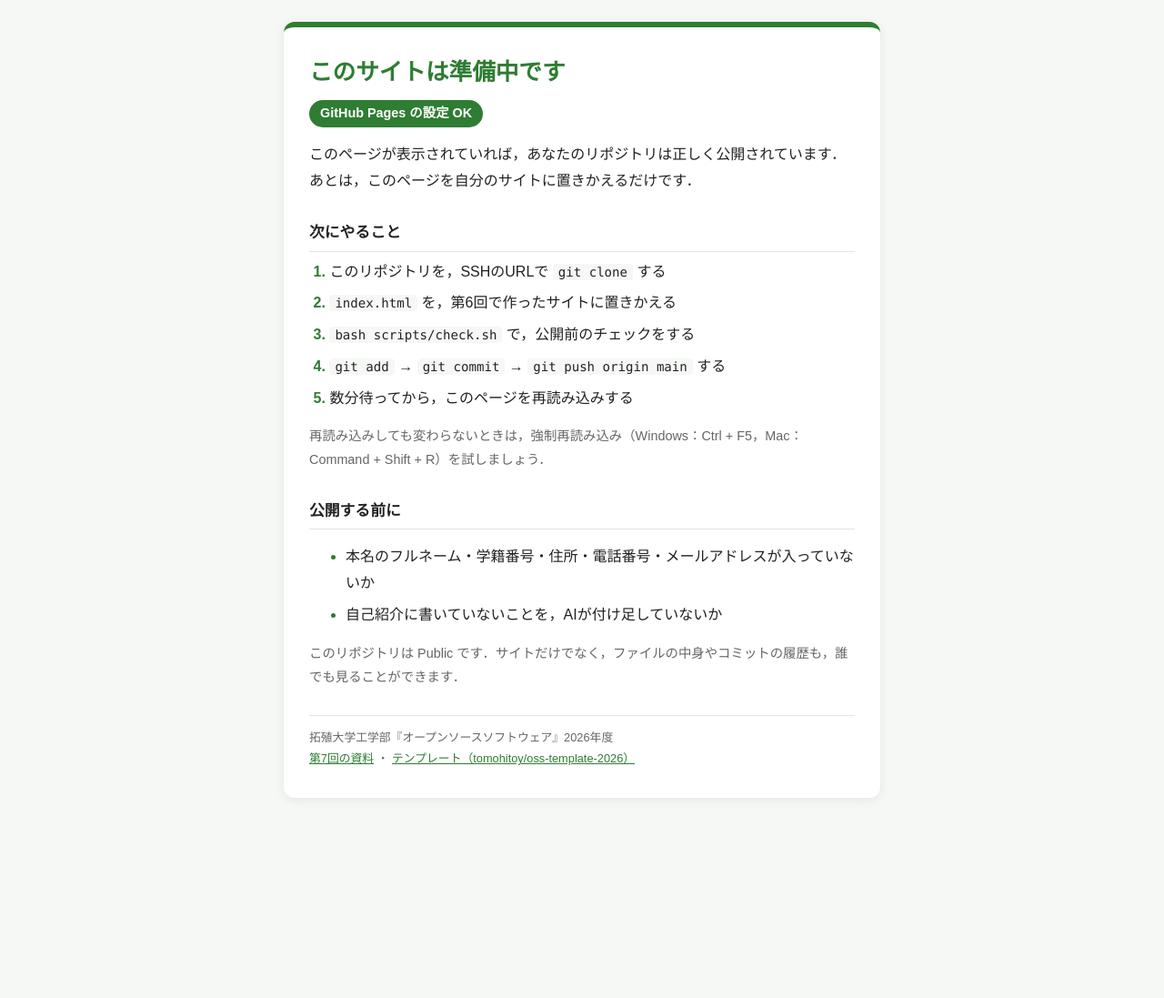
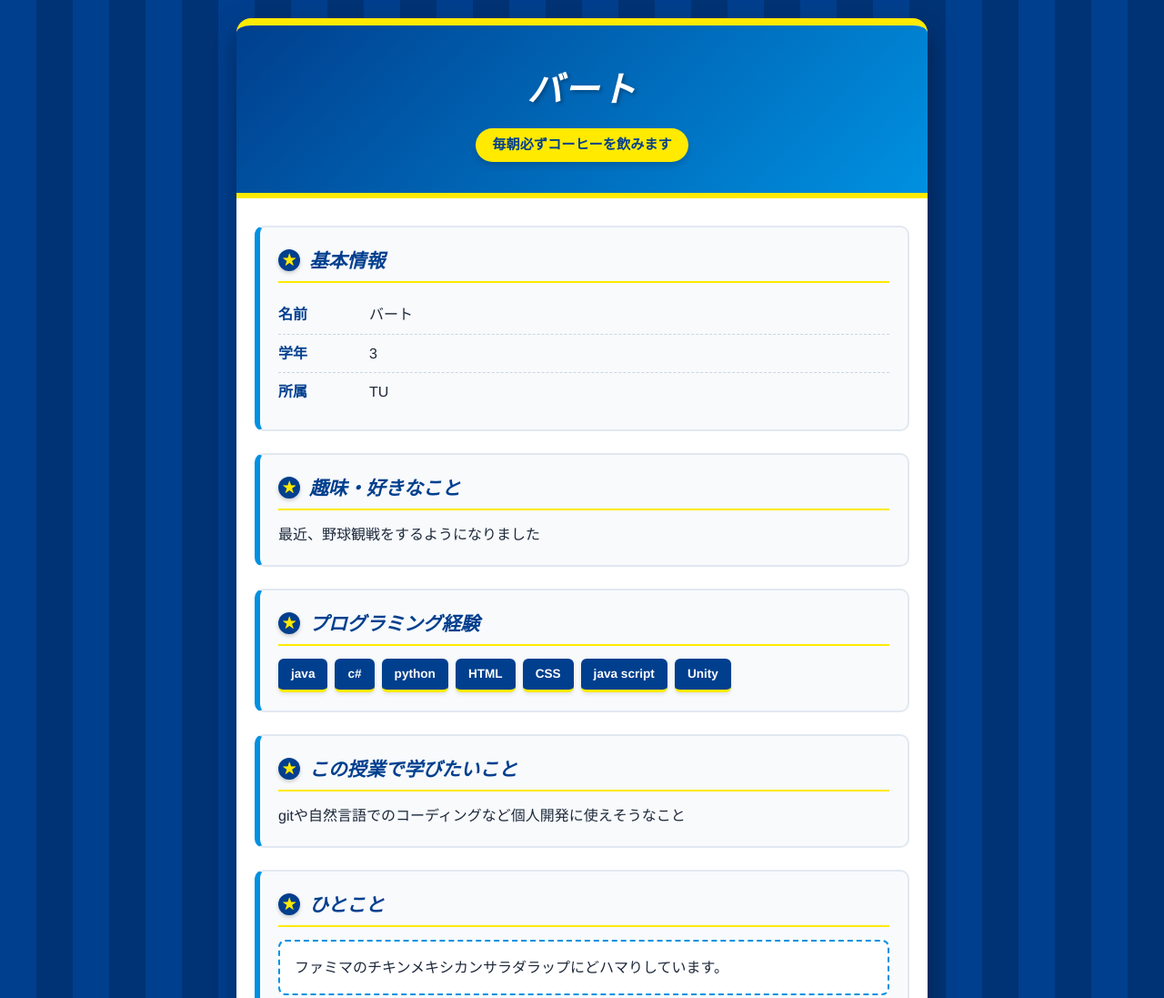
Before and after one commit to G484472024/G484472024.github.io, a plain HTML site: page index.html in a window 1280 px wide. Shown: the top 1097 px of the page at 91% size. Before the commit the page ends 901 px from the top, so only its background shows below. Drawn offline with Linux system fonts and the light colour scheme.

Commit message:
feat: 第6回で作ったサイトを公開する

```diff
--- a/index.html
+++ b/index.html
@@ -1,162 +1,337 @@
 <!DOCTYPE html>
-<!-- oss-template-2026:placeholder （この目印で，scripts/check.sh が「準備中」のページかどうかを見分けます） -->
-<!--
-  テンプレートの「準備中」のページです．
-  このページが https://ユーザー名.github.io/ に表示されたら，GitHub Pages の設定は成功です．
-  第7回の実習4で，このファイルを第6回で作った index.html に置きかえます．
--->
 <html lang="ja">
 <head>
+    <!-- 文字コード設定 -->
     <meta charset="UTF-8">
-  <meta name="viewport" content="width=device-width, initial-scale=1">
-  <title>準備中</title>
+    <!-- スマホ・レスポンシブ対応設定 -->
+    <meta name="viewport" content="width=device-width, initial-scale=1.0">
+    <title>バートのポートフォリオ</title>
+
     <style>
-    /* ===== 色の設定 ===== */
+        /* ==================================================
+           1. カラー変数と全体の初期設定
+           指定されたカラーコードを使用：
+           - #003F8E (ダークブルー)
+           - #0091E1 (ライトブルー)
+           - #FFFFFF (ホワイト)
+           - #FFEA00 (イエロー)
+           ================================================== */
         :root {
-      --main-color: #2e7d32;  /* メインの色（見出し・番号） */
-      --bg-color: #f5f8f5;    /* ページの背景の色 */
-      --card-color: #ffffff;  /* カードの背景の色 */
-      --text-color: #222222;  /* 文字の色 */
-      --sub-color: #666666;   /* 補足の文字の色 */
-      --line-color: #dfe6df;  /* 区切り線の色 */
+            --dark-blue: #003F8E;
+            --light-blue: #0091E1;
+            --white: #FFFFFF;
+            --yellow: #FFEA00;
+            --text-color: #1e293b;
         }
 
-    /* パソコンやスマートフォンがダークモードのときの色 */
-    @media (prefers-color-scheme: dark) {
-      :root {
-        --main-color: #81c784;
-        --bg-color: #121512;
-        --card-color: #1e231e;
-        --text-color: #e8ece8;
-        --sub-color: #a0a8a0;
-        --line-color: #2f362f;
-      }
+        /* 全要素のリセット */
+        * {
+            box-sizing: border-box;
+            margin: 0;
+            padding: 0;
         }
 
-    /* ページ全体：カードを画面のまんなかに置く */
+        /* 全体背景：スポーティーな「縦のストライプ」模様をCSSグラデーションで作成 */
         body {
-      margin: 0;
+            font-family: 'Helvetica Neue', Arial, 'ヒラギノ角ゴ Pro W3', 'Hiragino Kaku Gothic Pro', 'メイリオ', Meiryo, sans-serif;
+            color: var(--text-color);
+            line-height: 1.6;
+            background-color: var(--dark-blue);
+            /* 縦ストライプ模様（ダークブルーとライトブルーの交互） */
+            background-image: repeating-linear-gradient(
+                90deg,
+                var(--dark-blue),
+                var(--dark-blue) 40px,
+                #003375 40px,
+                #003375 80px
+            );
             min-height: 100vh;
+            padding: 20px 10px;
+        }
+
+        /* メインカードコンテナ */
+        .container {
+            max-width: 760px;
+            margin: 0 auto;
+            background-color: var(--white);
+            border-radius: 16px;
+            box-shadow: 0 12px 30px rgba(0, 0, 0, 0.35);
+            overflow: hidden;
+            /* スポーティーな黄色の太い上部ボーダー */
+            border-top: 8px solid var(--yellow);
+        }
+
+        /* ==================================================
+           2. ヘッダーエリア
+           ================================================== */
+        header {
+            background: linear-gradient(135deg, var(--dark-blue) 0%, var(--light-blue) 100%);
+            color: var(--white);
+            padding: 40px 20px;
+            text-align: center;
+            position: relative;
+        }
+
+        /* ヘッダー下部のアクセントライン */
+        header::after {
+            content: '';
+            position: absolute;
+            bottom: 0;
+            left: 0;
+            width: 100%;
+            height: 6px;
+            background-color: var(--yellow);
+        }
+
+        /* 名前の見出し（スピード感・スポーティーさを出すため斜体に） */
+        header h1 {
+            font-size: 2.4rem;
+            font-weight: 900;
+            letter-spacing: 2px;
+            font-style: italic;
+            margin-bottom: 12px;
+            text-shadow: 2px 2px 4px rgba(0, 0, 0, 0.3);
+        }
+
+        /* キャッチコピーバッジ */
+        .catchphrase {
+            display: inline-block;
+            background-color: var(--yellow);
+            color: var(--dark-blue);
+            font-weight: bold;
+            padding: 6px 18px;
+            border-radius: 20px;
+            font-size: 0.95rem;
+            box-shadow: 0 4px 6px rgba(0, 0, 0, 0.15);
+        }
+
+        /* ==================================================
+           3. メインコンテンツエリア（各セクション）
+           ================================================== */
+        main {
+            padding: 30px 20px;
+        }
+
+        /* セクションカード */
+        .section-card {
+            background-color: #f8fafc;
+            border: 2px solid #e2e8f0;
+            border-left: 6px solid var(--light-blue);
+            border-radius: 10px;
+            padding: 20px;
+            margin-bottom: 24px;
+        }
+
+        /* セクション見出し：星モチーフ（★）と縦ストライプ風のライン */
+        h2 {
+            font-size: 1.3rem;
+            color: var(--dark-blue);
+            font-style: italic;
             display: flex;
             align-items: center;
-      justify-content: center;
-      padding: 24px 16px;
-      box-sizing: border-box;
-      font-family: "Hiragino Sans", "Yu Gothic", "Meiryo", sans-serif;
-      line-height: 1.8;
-      color: var(--text-color);
-      background: var(--bg-color);
+            margin-bottom: 14px;
+            padding-bottom: 6px;
+            border-bottom: 2px solid var(--yellow);
         }
 
-    /* まんなかのカード */
-    main {
-      width: 100%;
-      max-width: 600px;
-      padding: 32px 28px;
-      background: var(--card-color);
-      border-top: 6px solid var(--main-color);
-      border-radius: 12px;
-      box-shadow: 0 2px 12px rgba(0, 0, 0, 0.08);
+        /* 「星」モチーフをCSS擬似要素で配置 */
+        h2::before {
+            content: '★';
+            color: var(--yellow);
+            background-color: var(--dark-blue);
+            font-style: normal;
+            font-size: 0.9rem;
+            width: 24px;
+            height: 24px;
+            display: inline-flex;
+            align-items: center;
+            justify-content: center;
+            border-radius: 50%;
+            margin-right: 10px;
+            box-shadow: 0 2px 4px rgba(0, 0, 0, 0.2);
         }
 
-    h1 {
-      margin: 0 0 4px;
-      font-size: clamp(1.3rem, 6vw, 1.6rem);  /* スマートフォンでは少し小さくする */
-      line-height: 1.4;
-      color: var(--main-color);
+        /* 基本情報リスト */
+        .info-list {
+            list-style: none;
         }
 
-    h2 {
-      margin: 28px 0 8px;
-      padding-bottom: 4px;
-      font-size: 1.05rem;
-      border-bottom: 1px solid var(--line-color);
+        .info-list li {
+            padding: 8px 0;
+            border-bottom: 1px dashed #cbd5e1;
+            display: flex;
         }
 
-    /* 「設定は成功」のバッジ */
-    .badge {
-      display: inline-block;
-      margin: 8px 0 0;
-      padding: 2px 12px;
-      font-size: 0.9rem;
-      font-weight: bold;
-      color: var(--card-color);
-      background: var(--main-color);
-      border-radius: 999px;
+        .info-list li:last-child {
+            border-bottom: none;
         }
 
-    /* 「次にやること」の番号つきリスト */
-    ol {
-      margin: 0;
-      padding-left: 1.4em;
-    }
-    li {
-      margin-bottom: 6px;
-    }
-    li::marker {
+        .info-label {
             font-weight: bold;
-      color: var(--main-color);
+            color: var(--dark-blue);
+            width: 100px;
+            flex-shrink: 0;
         }
 
-    /* コマンドの見た目 */
-    code {
-      padding: 1px 6px;
-      font-family: "SFMono-Regular", Consolas, monospace;
-      font-size: 0.88em;
-      background: var(--bg-color);
-      border-radius: 4px;
-      white-space: nowrap;  /* コマンドの途中で折り返さない */
+        /* プログラミング言語のタグスタイル */
+        .skill-tags {
+            display: flex;
+            flex-wrap: wrap;
+            gap: 8px;
+            margin-top: 6px;
         }
 
-    /* 補足の小さな文字 */
-    .sub {
-      font-size: 0.9rem;
-      color: var(--sub-color);
+        .skill-tag {
+            background-color: var(--dark-blue);
+            color: var(--white);
+            font-weight: bold;
+            font-size: 0.85rem;
+            padding: 6px 14px;
+            border-radius: 6px;
+            /* 下部にアクセントカラーのイエロー */
+            border-bottom: 3px solid var(--yellow);
+            box-shadow: 0 2px 4px rgba(0, 0, 0, 0.1);
         }
 
-    /* いちばん下の小さな文字 */
+        /* ひとことメッセージボックス */
+        .message-box {
+            background-color: var(--white);
+            border: 2px dashed var(--light-blue);
+            padding: 16px;
+            border-radius: 8px;
+            font-weight: 500;
+        }
+
+        /* ==================================================
+           4. フッターエリア
+           ================================================== */
         footer {
-      margin-top: 28px;
-      padding-top: 12px;
-      font-size: 0.8rem;
-      color: var(--sub-color);
-      border-top: 1px solid var(--line-color);
+            background-color: var(--dark-blue);
+            color: var(--white);
+            text-align: center;
+            padding: 18px;
+            font-size: 0.85rem;
+            border-top: 4px solid var(--yellow);
         }
-    a {
-      color: var(--main-color);
+
+        /* 星の並び飾り（フッター） */
+        .footer-stars {
+            color: var(--yellow);
+            letter-spacing: 6px;
+            margin-bottom: 4px;
+        }
+
+        /* ==================================================
+           5. レスポンシブ対応（スマホ画面向け）
+           ================================================== */
+        @media (max-width: 600px) {
+            body {
+                padding: 10px 5px;
+            }
+
+            header {
+                padding: 30px 15px;
+            }
+
+            header h1 {
+                font-size: 1.8rem;
+            }
+
+            main {
+                padding: 20px 12px;
+            }
+
+            .section-card {
+                padding: 16px;
+            }
+
+            .info-list li {
+                flex-direction: column;
+            }
+
+            .info-label {
+                width: 100%;
+                margin-bottom: 2px;
+            }
         }
     </style>
 </head>
 <body>
+
+    <!-- コンテンツ全体を包むコンテナ -->
+    <div class="container">
+
+        <!-- ヘッダー：名前とキャッチコピー -->
+        <header>
+            <h1>バート</h1>
+            <div class="catchphrase">毎朝必ずコーヒーを飲みます</div>
+        </header>
+
+        <!-- メインコンテンツ -->
         <main>
-    <h1>このサイトは準備中です</h1>
-    <p class="badge">GitHub Pages の設定 OK</p>
-    <p>このページが表示されていれば，あなたのリポジトリは正しく公開されています．
-      あとは，このページを自分のサイトに置きかえるだけです．</p>
 
-    <h2>次にやること</h2>
-    <ol>
-      <li>このリポジトリを，SSHのURLで <code>git clone</code> する</li>
-      <li><code>index.html</code> を，第6回で作ったサイトに置きかえる</li>
-      <li><code>bash scripts/check.sh</code> で，公開前のチェックをする</li>
-      <li><code>git add</code> → <code>git commit</code> → <code>git push origin main</code> する</li>
-      <li>数分待ってから，このページを再読み込みする</li>
-    </ol>
-    <p class="sub">再読み込みしても変わらないときは，強制再読み込み（Windows：Ctrl + F5，Mac：Command + Shift + R）を試しましょう．</p>
+            <!-- 基本情報 -->
+            <section class="section-card">
+                <h2>基本情報</h2>
+                <ul class="info-list">
+                    <li>
+                        <span class="info-label">名前</span>
+                        <span>バート</span>
+                    </li>
+                    <li>
+                        <span class="info-label">学年</span>
+                        <span>3</span>
+                    </li>
+                    <li>
+                        <span class="info-label">所属</span>
+                        <span>TU</span>
+                    </li>
+                </ul>
+            </section>
 
-    <h2>公開する前に</h2>
-    <ul>
-      <li>本名のフルネーム・学籍番号・住所・電話番号・メールアドレスが入っていないか</li>
-      <li>自己紹介に書いていないことを，AIが付け足していないか</li>
-    </ul>
-    <p class="sub">このリポジトリは Public です．サイトだけでなく，ファイルの中身やコミットの履歴も，誰でも見ることができます．</p>
+            <!-- 趣味・好きなこと -->
+            <section class="section-card">
+                <h2>趣味・好きなこと</h2>
+                <p>最近、野球観戦をするようになりました</p>
+            </section>
 
+            <!-- プログラミング経験 -->
+            <section class="section-card">
+                <h2>プログラミング経験</h2>
+                <div class="skill-tags">
+                    <span class="skill-tag">java</span>
+                    <span class="skill-tag">c#</span>
+                    <span class="skill-tag">python</span>
+                    <span class="skill-tag">HTML</span>
+                    <span class="skill-tag">CSS</span>
+                    <span class="skill-tag">java script</span>
+                    <span class="skill-tag">Unity</span>
+                </div>
+            </section>
+
+            <!-- この授業で学びたいこと -->
+            <section class="section-card">
+                <h2>この授業で学びたいこと</h2>
+                <p>gitや自然言語でのコーディングなど個人開発に使えそうなこと</p>
+            </section>
+
+            <!-- ひとこと -->
+            <section class="section-card">
+                <h2>ひとこと</h2>
+                <div class="message-box">
+                    ファミマのチキンメキシカンサラダラップにどハマりしています。
+                </div>
+            </section>
+
+        </main>
+
+        <!-- フッター -->
         <footer>
-      拓殖大学工学部『オープンソースソフトウェア』2026年度<br>
-      <a href="https://github.com/tomohitoy/oss-practice-2026/blob/main-07/chap07/README.md">第7回の資料</a>
-      ・
-      <a href="https://github.com/tomohitoy/oss-template-2026">テンプレート（tomohitoy/oss-template-2026）</a>
+            <div class="footer-stars">★ ★ ★</div>
+            <p>&copy; バート Portfolio</p>
         </footer>
-  </main>
+
+    </div>
+
 </body>
 </html>
```
Lines whose indentation alone changed are shown as unchanged.
